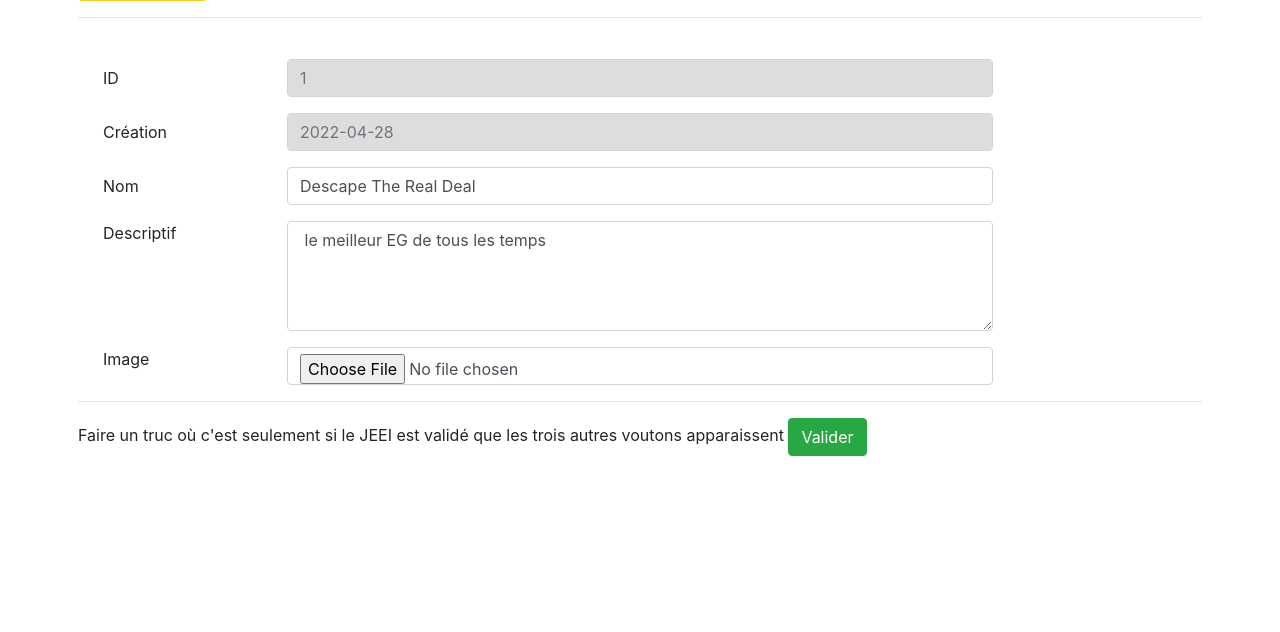
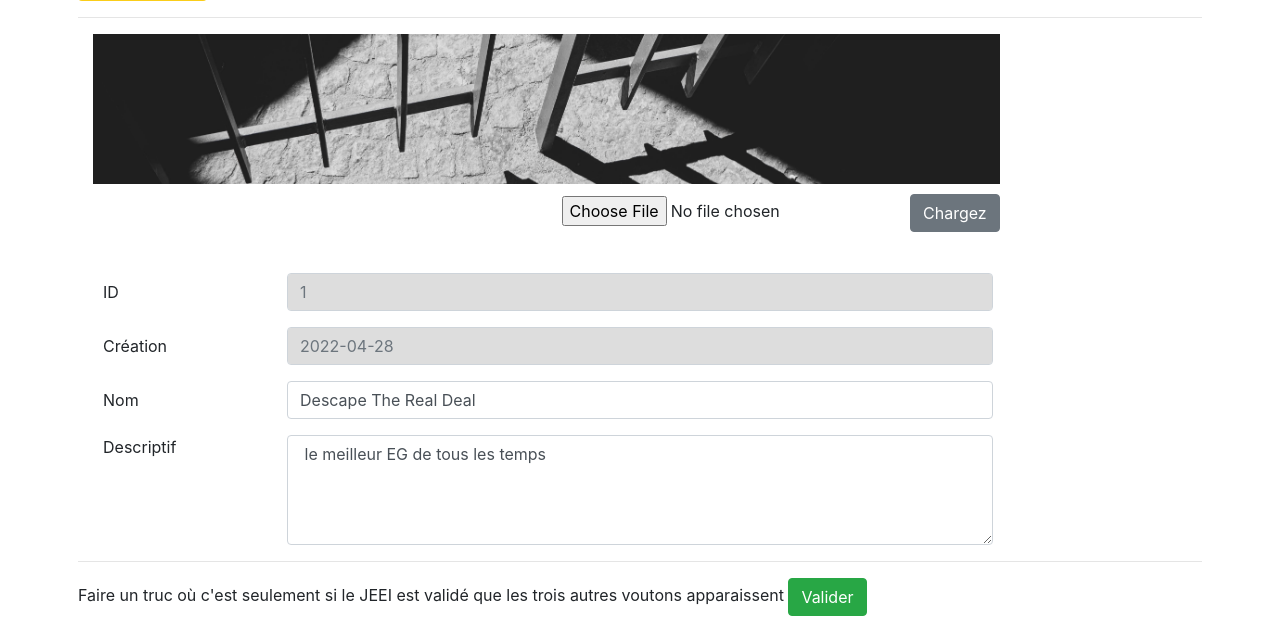
Before and after one commit to rkabimbi/evscape_flask_ok, a Flask app: template my_app/templates/specificationMesJEEI.html in a window 1280 px wide. Shown: the part 171-803 px from the top of the page. Before the commit the page ends 627 px from the top, so only its background shows below. Run offline with Flask 2, Linux system fonts and the light colour scheme; the template is opened without the code that fills it: values that come from a table or form of the project are taken from there, others are empty; data comes from the database, SQL or seed files in the repository; some libraries are stand-ins or nearby versions.

Commit message:
formulaire avec photo

```diff
--- a/my_app/static/css/specificationMesJEEI.css
+++ b/my_app/static/css/specificationMesJEEI.css
@@ -39,3 +39,41 @@
 input[type="text"]:disabled{
     background-color:rgb(221, 221, 221);
 }
+
+.file-upload {
+    position: absolute;
+    top: 0;
+    left: 0;
+    width:100%;
+    height:100%;
+    opacity: 0;
+    cursor: pointer;
+
+}
+
+.champsUpload{
+    border: 10px;
+    border-color: grey;
+
+}
+
+.imgMonJEEI{
+    width: 100%;
+    height: 150px;
+    object-fit: cover;
+    object-position: center;
+
+}
+
+.headerPhotoMonJEEI{
+
+
+    flex-wrap: wrap ;
+    display : flex;
+    flex-direction: row-reverse;
+    margin-top: 10px;
+
+
+
+
+}
--- a/my_app/static/js/fonctions_specificationMesJEEI.js
+++ b/my_app/static/js/fonctions_specificationMesJEEI.js
@@ -192,7 +192,7 @@ function fonction_sauvegardeTableJeei(idChamps,idJEEI)
 {
     console.log("fonction_sauvegarde")
     console.log("champs :"+idChamps) //obligé de travailler avec l'idDuCamps pour pouvoir aller chercher la valeur à la ligne suivante
-    valeur=document.getElementById(idChamps).value
+    let valeur=document.getElementById(idChamps).value
     console.log("valeur :"+valeur)
     console.log("ID "+idJEEI)
 
@@ -204,12 +204,7 @@ function fonction_sauvegardeTableJeei(idChamps,idJEEI)
     {
         champs="descriptif"
     }
-    else if(idChamps=="idImageMonJEEI")
-    {
-        champs="img"
-        valeur= "static/img/img"+idJEEI+".jpeg" //adresse où trouver l'image
-        console.log("adresse image : "+valeur)
-    }
+
 
 
 
@@ -230,7 +225,7 @@ function reponseBackEnd(responseText, champs)
 {
     console.log("reponseBackEnd")
     var fichJsonParse=JSON.parse(responseText);//parsing du fichier JSON envoyé par jsonify
-    console.log(fichJsonParse, champs)//
+    console.log(fichJsonParse.reponse, champs)//
 
 
     affichageValidationSauvegarde='<h3>  <span style="color:white"class="badge bg-success">V</span></h3>'
--- a/my_app/templates/macros/macro_specificationMesJEEI.html
+++ b/my_app/templates/macros/macro_specificationMesJEEI.html
@@ -2,6 +2,28 @@
 
 
 {% macro afficheContenuPresentation(monJEEI) %}
+
+
+
+<div >
+  <div class="input-group col-sm-10">
+    <img class="imgMonJEEI" src="{{monJEEI.img}}"   >
+  </div>
+
+  <div class="input-group col-sm-10 headerPhotoMonJEEI">
+          <!--action = nom de la route où ca nous mene -->
+          <form action="uploadPhoto?idJEEI={{monJEEI.id}}" method="post" enctype=multipart/form-data>
+
+          <input type="file" name="file" >
+          <input type="submit" value="Chargez" class="btn btn-secondary  file-upload-btn" style="cursor :pointer" onclick="fonction_sauvegardeTableJeei('idImageMonJEEI',{{monJEEI.id}})">
+        </form>
+
+  </div>
+</div>
+
+
+
+
 
 <div id="idFormulaireContenuPresentation" class="formulaireSpecificationMesJEEI">
     <div class="row mb-3">
@@ -40,19 +62,17 @@
     </div>
 
 
-    <div class="row mb-3">
-      <label class="col-sm-2 form-label" for="imageMonJEEI">Image </label>
-        <div class=" col-sm-8 form-outline">
 
 
-            <input class="form-control" type="file" id="idImageMonJEEI" accept=".jpeg" onchange="fonction_sauvegardeTableJeei('idImageMonJEEI',{{monJEEI.id}})" >
 
 
-        </div>
-      <div class="col-sm-2 " id='affichageValidationSauvegardeimg'>
 
-      </div>
-    </div>
+
+
+
+
+
+
 
 
 </div>
```
Also changed, not shown: my_app/models/upload_file.py (added, +7 -0 lines), my_app/routes_specificationMesJEEI.py (+37 -7 lines), my_app/templates/specificationMesJEEI.html (+4 -3 lines), my_app/static/img/Descape The Real Deal1.jpeg (added), 2 other files.
